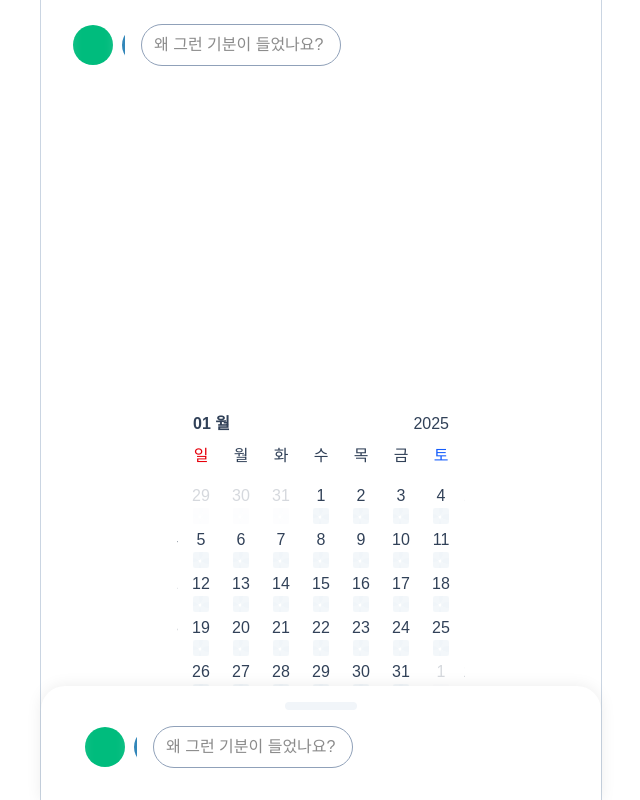
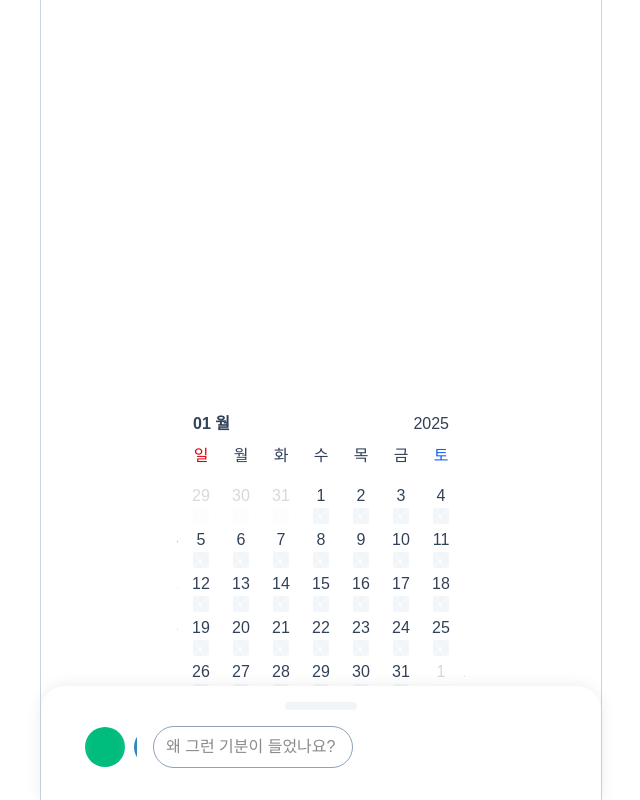
Before and after one commit to MaetDol/mood-of-today, a Next.js app: page /main in a window 1280 px wide. Shown: the whole page, without its empty margins (319-959 px from the left). Built offline with nearby package versions, Linux system fonts and the light colour scheme.

Commit message:
feat, 상단 기분 추가창 제거

```diff
--- a/src/app/main/page.tsx
+++ b/src/app/main/page.tsx
@@ -26,7 +26,6 @@ export default function Page() {
   return (
     <main className="bg-white px-5 py-6 flex flex-col flex-1 max-h-screen pb-20 relative">
       <div className="flex-1 shrink-0 flex flex-col gap-3 min-h-0">
-        <MoodInput onCreateMood={(mood) => addMood(mood)} />
         <Moods moods={getMoodsByDate(new Date())} />
       </div>
 
```
